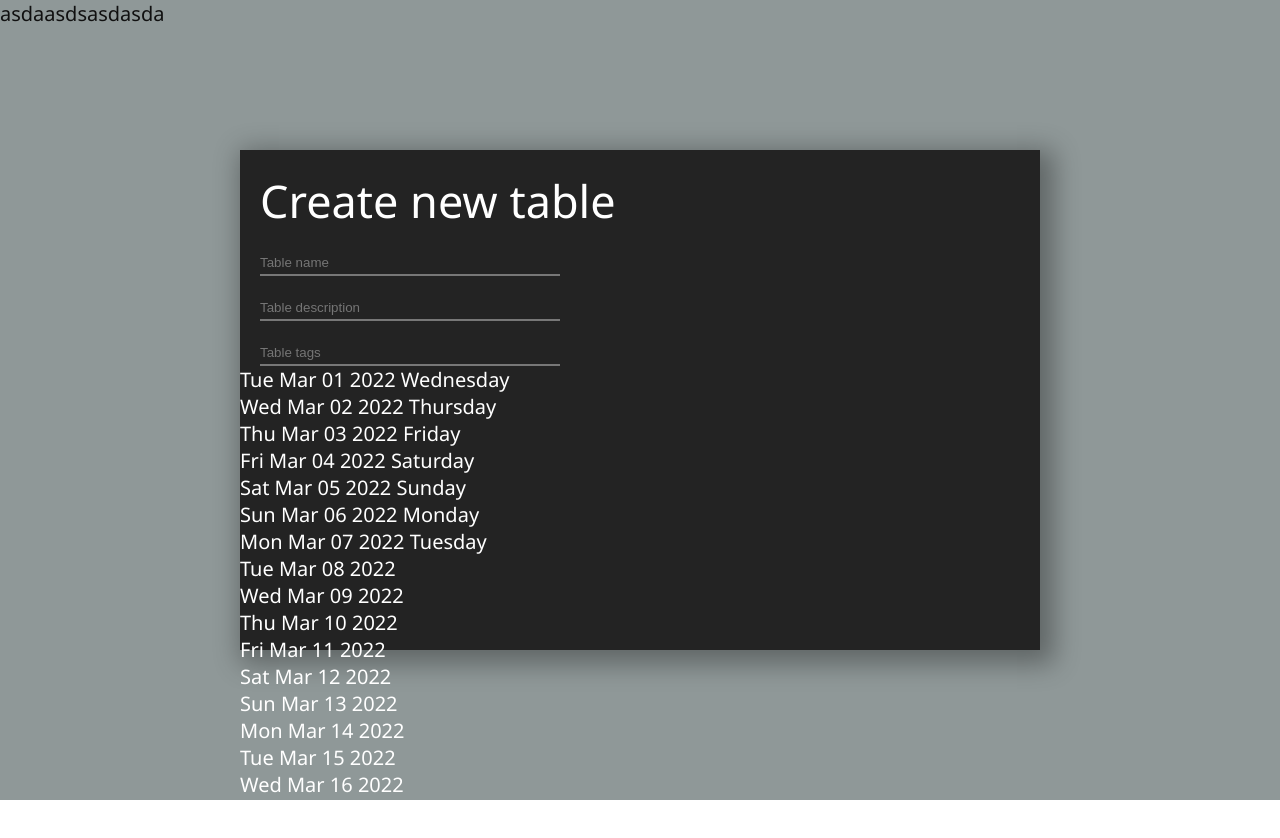
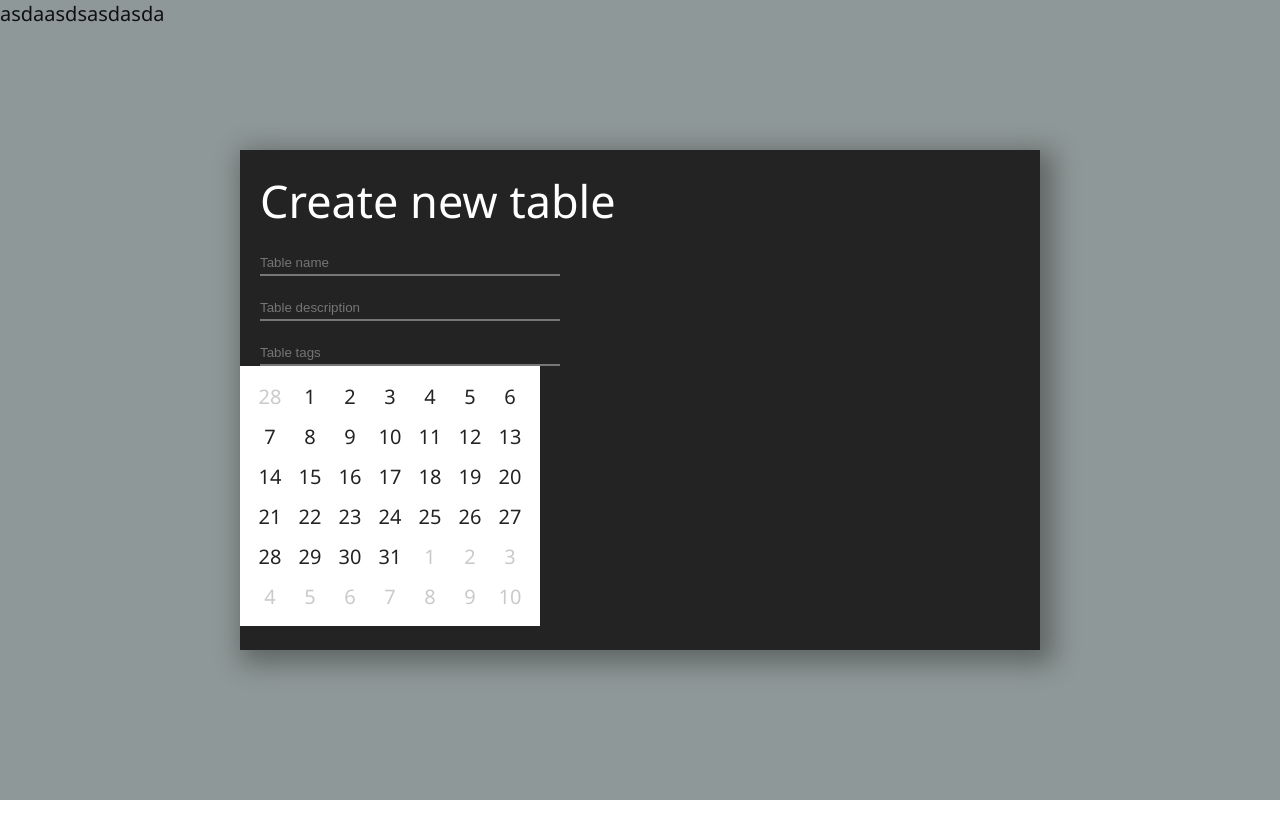
Before and after one commit to okbmsgnn/KSIUFPM, a React (Create React App) app: page / in a window 1280 px wide. Shown: the top 838 px of the page. After the commit the page ends 800 px from the top, so only its background shows below. Built offline with nearby package versions, Linux system fonts and the light colour scheme.

Commit message:
date picker days

```diff
--- a/src/components/custom-date-picker/actions.ts
+++ b/src/components/custom-date-picker/actions.ts
@@ -3,16 +3,25 @@ import { TimeData, TimeView } from './model';
 const namespace = '@customDatePicker';
 
 export const SET_VIEW = `${namespace}/SET_VIEW`;
-export const SET_DATES = `${namespace}/SET_DATES`;
+export const SET_ITEMS = `${namespace}/SET_ITEMS`;
 export const SET_SELECTED_DATE = `${namespace}/SET_SELECTED_DATE`;
 export const SET_PAGE_OFFSET = `${namespace}/SET_PAGE_OFFSET`;
 
 export const customDatePickerActions = {
-  setView: (payload: TimeView) => ({ type: SET_VIEW, payload }),
-  setDates: (payload: TimeData) => ({ type: SET_DATES, payload }),
+  setView: (payload: TimeView) => ({
+    type: SET_VIEW,
+    payload,
+  }),
+  setItems: (payload: TimeData) => ({
+    type: SET_ITEMS,
+    payload,
+  }),
   setSelectedDate: (payload: Date | null) => ({
     type: SET_SELECTED_DATE,
     payload,
   }),
-  setPageOffset: (payload: number) => ({ type: SET_PAGE_OFFSET, payload }),
+  setPageOffset: (payload: number) => ({
+    type: SET_PAGE_OFFSET,
+    payload,
+  }),
 };
--- a/src/components/custom-date-picker/index.tsx
+++ b/src/components/custom-date-picker/index.tsx
@@ -1,7 +1,11 @@
-import { utcMonth, utcYear } from 'd3-time';
+import { TimeInterval, utcDay, utcMonth, utcYear } from 'd3-time';
 import React from 'react';
 import { customDatePickerActions as actions } from './actions';
-import { generateDays, generateMonths, generateYears } from './generator';
+import {
+  generateDays,
+  generateMonths,
+  generateYears,
+} from './generator';
 import {
   CustomDatePickerState,
   TimeData,
@@ -11,15 +15,17 @@ import {
 } from './model';
 import { customDatePickerReducer, initialState } from './reducer';
 
-interface CustomDatePickerChildrenProps extends CustomDatePickerState {
+export interface CustomDatePickerChildrenProps
+  extends CustomDatePickerState {
   setView: (view: TimeView) => void;
   selectDate: (date: Date) => void;
   resetSelection: () => void;
   moveToNextPage: () => void;
   moveToPrevPage: () => void;
+  viewDate: Date;
 }
 
-interface CustomDatePickerProps {
+export interface CustomDatePickerProps {
   minDate?: Date;
   maxDate?: Date;
   initialDate?: Date;
@@ -32,10 +38,29 @@ export const CustomDatePicker = ({
   maxDate,
   initialDate,
 }: CustomDatePickerProps) => {
-  const [state, dispatch] = React.useReducer(customDatePickerReducer, {
-    ...initialState,
-    selectedDate: initialDate ?? null,
-  });
+  const [state, dispatch] = React.useReducer(
+    customDatePickerReducer,
+    {
+      ...initialState,
+      selectedDate: initialDate ?? null,
+    }
+  );
+
+  const viewDate = React.useMemo(() => {
+    if (state.view === TimeView.Day)
+      return utcMonth.offset(state.initialDate, state.pageOffset);
+
+    if (state.view === TimeView.Month)
+      return utcYear.offset(
+        utcYear.floor(state.initialDate),
+        state.pageOffset
+      );
+
+    return utcYear.offset(
+      utcYear.floor(state.initialDate),
+      state.pageOffset * 10
+    );
+  }, [state.pageOffset, state.initialDate, state.view]);
 
   const setView = React.useCallback((view: TimeView) => {
     dispatch(actions.setView(view));
@@ -50,12 +75,12 @@ export const CustomDatePicker = ({
   }, []);
 
   const moveToNextPage = React.useCallback(() => {
-    dispatch(actions.setPageOffset(state.pageOffset + 1));
+    dispatch(actions.setPageOffset(state.pageOffset - 1));
   }, [state.pageOffset]);
 
   const moveToPrevPage = React.useCallback(() => {
     dispatch(actions.setPageOffset(state.pageOffset - 1));
-  }, []);
+  }, [state.pageOffset]);
 
   const childrenProps = React.useMemo<CustomDatePickerChildrenProps>(
     () => ({
@@ -65,8 +90,17 @@ export const CustomDatePicker = ({
       resetSelection,
       moveToNextPage,
       moveToPrevPage,
+      viewDate,
     }),
-    [state, setView, selectDate, resetSelection, moveToNextPage, moveToPrevPage]
+    [
+      state,
+      setView,
+      selectDate,
+      resetSelection,
+      moveToNextPage,
+      moveToPrevPage,
+      viewDate,
+    ]
   );
 
   React.useEffect(() => {
@@ -76,9 +110,32 @@ export const CustomDatePicker = ({
       const days = generateDays(
         utcMonth.offset(state.initialDate, state.pageOffset)
       );
+      const daysBefore = days[0].getDay() - 1;
+      const daysAfter = 42 - daysBefore - days.length;
+
+      if (daysBefore !== 0) {
+        const daysToPrepend = (utcDay.every(1) as TimeInterval).range(
+          utcDay.offset(days[0], -daysBefore),
+          days[0],
+          1
+        );
+
+        days.unshift(...daysToPrepend);
+      }
+
+      if (daysAfter !== 0) {
+        const daysToAppend = (utcDay.every(1) as TimeInterval).range(
+          days[days.length - 1],
+          utcDay.offset(days[days.length - 1], daysAfter + 1),
+          1
+        );
+
+        days.pop();
+        days.push(...daysToAppend);
+      }
 
       timeData = {
-        cells: days.slice(0, 7).map((d) => TimeDay[d.getDay()]),
+        legends: days.slice(0, 7).map((d) => TimeDay[d.getDay()]),
         dates: days,
       };
     } else if (TimeView.Month) {
@@ -88,7 +145,7 @@ export const CustomDatePicker = ({
       const months = generateMonths(min, utcMonth.count(min, max));
 
       timeData = {
-        cells: months.map((d) => TimeMonth[d.getMonth()]),
+        legends: months.map((d) => TimeMonth[d.getMonth()]),
         dates: months,
       };
     } else {
@@ -97,13 +154,13 @@ export const CustomDatePicker = ({
       const years = generateYears(min, utcMonth.count(min, max));
 
       timeData = {
-        cells: years.map((d) => d.getFullYear().toString()),
+        legends: years.map((d) => d.getFullYear().toString()),
         dates: years,
       };
     }
 
     if (!timeData) return;
-    dispatch(actions.setDates(timeData));
+    dispatch(actions.setItems(timeData));
   }, [state.view, state.pageOffset, minDate, maxDate]);
 
   return <>{children(childrenProps)}</>;
--- a/src/components/custom-date-picker/model.ts
+++ b/src/components/custom-date-picker/model.ts
@@ -33,12 +33,12 @@ export const TimeMonth = [
 ];
 
 export interface TimeData {
-  cells: string[];
+  legends: string[];
   dates: Date[];
 }
 
 export interface CustomDatePickerState {
-  dates: TimeData | null;
+  items: TimeData;
   view: TimeView;
   selectedDate: Date | null;
   initialDate: Date;
--- a/src/components/custom-date-picker/reducer.ts
+++ b/src/components/custom-date-picker/reducer.ts
@@ -1,6 +1,6 @@
 import React from 'react';
 import {
-  SET_DATES,
+  SET_ITEMS,
   SET_PAGE_OFFSET,
   SET_SELECTED_DATE,
   SET_VIEW,
@@ -13,7 +13,7 @@ import {
 } from './model';
 
 export const initialState: CustomDatePickerState = {
-  dates: null,
+  items: { legends: [], dates: [] },
   view: TimeView.Day,
   selectedDate: null,
   initialDate: new Date(),
@@ -26,12 +26,15 @@ export const customDatePickerReducer: React.Reducer<
 > = (state, action) => {
   switch (action.type) {
     case SET_VIEW: {
-      return { ...initialState, view: action.payload as TimeView };
+      return {
+        ...state,
+        view: action.payload as TimeView,
+      };
     }
-    case SET_DATES: {
+    case SET_ITEMS: {
       return {
-        ...initialState,
-        dates: action.payload as TimeData,
+        ...state,
+        items: action.payload as TimeData,
       };
     }
     case SET_SELECTED_DATE: {
--- /dev/null
+++ b/src/components/neon-date-picker/DaysPicker.tsx
@@ -0,0 +1,95 @@
+import { utcDay } from 'd3-time';
+import React from 'react';
+import styled from 'styled-components';
+import { CustomDatePickerChildrenProps } from '../custom-date-picker';
+
+export const DaysPicker = ({
+  items,
+  selectedDate,
+  viewDate,
+  selectDate,
+}: CustomDatePickerChildrenProps) => {
+  const isDaySelected = React.useCallback(
+    (date: Date) => {
+      return selectedDate
+        ? utcDay.count(date, selectedDate) === 0
+        : false;
+    },
+    [selectedDate]
+  );
+
+  const isCurrentMonth = React.useCallback(
+    (date: Date) => date.getMonth() === viewDate.getMonth(),
+    [viewDate]
+  );
+
+  const rows = React.useMemo(
+    () =>
+      items.dates.reduce<Date[][]>((acc, n, idx) => {
+        const rowIndex = Math.floor(idx / 7);
+        if (!acc[rowIndex]) acc[rowIndex] = [];
+        acc[rowIndex].push(n);
+        return acc;
+      }, []),
+    [items.dates]
+  );
+
+  return (
+    <DaysPicker.DaysContainer>
+      {rows.map((row, idx) => (
+        <DaysPicker.DayRow key={idx}>
+          {row.map((day) => (
+            <DaysPicker.Day
+              key={day.toISOString()}
+              onClick={() => selectDate(day)}
+              className={`${isDaySelected(day) && 'selected'} ${
+                !isCurrentMonth(day) && 'other'
+              }`}
+            >
+              {day.getDate()}
+            </DaysPicker.Day>
+          ))}
+        </DaysPicker.DayRow>
+      ))}
+    </DaysPicker.DaysContainer>
+  );
+};
+
+DaysPicker.DaysContainer = styled.div`
+  color: #000;
+  height: 100%;
+
+  display: grid;
+  grid-template: repeat(6, 1fr) / 1fr;
+
+  .selected {
+    background: #232323;
+    color: #ffffff;
+  }
+
+  .other {
+    color: #cacaca;
+  }
+`;
+
+DaysPicker.DayRow = styled.div`
+  display: grid;
+  grid-template: 1fr / repeat(7, 1fr);
+`;
+
+DaysPicker.Day = styled.div`
+  background: #ffffff;
+  color: #232323;
+  border: 2px solid transparent;
+
+  display: flex;
+  justify-content: center;
+  align-items: center;
+
+  cursor: pointer;
+  transition: border-color 0.3s, color 0.3s, background 0.3s;
+
+  :hover {
+    border-color: #232323;
+  }
+`;
--- /dev/null
+++ b/src/components/neon-date-picker/index.tsx
@@ -0,0 +1,36 @@
+import React from 'react';
+import styled from 'styled-components';
+import {
+  CustomDatePicker,
+  CustomDatePickerChildrenProps,
+} from '../custom-date-picker';
+import { TimeView } from '../custom-date-picker/model';
+import { DaysPicker } from './DaysPicker';
+
+export const NeonDatePicker = () => {
+  const renderPicker = React.useCallback(
+    (props: CustomDatePickerChildrenProps) => {
+      if (props.view === TimeView.Day) {
+        return <DaysPicker {...props} />;
+      }
+
+      return null;
+    },
+    []
+  );
+
+  return (
+    <NeonDatePicker.Container>
+      <CustomDatePicker>
+        {(props) => renderPicker(props)}
+      </CustomDatePicker>
+    </NeonDatePicker.Container>
+  );
+};
+
+NeonDatePicker.Container = styled.div`
+  width: calc(40px * 7);
+  height: calc(40px * 6);
+  background: #fff;
+  padding: 10px;
+`;
--- a/src/modules/create-table-form/index.tsx
+++ b/src/modules/create-table-form/index.tsx
@@ -1,19 +1,25 @@
 import React from 'react';
 import styled from 'styled-components';
 import { CustomDatePicker } from '../../components/custom-date-picker';
+import { NeonDatePicker } from '../../components/neon-date-picker';
 import { NeonInput } from '../../components/neon-input';
 
 const CreateTableForm = () => {
   return (
     <CreateTableForm.Background>
       <CreateTableForm.Container>
-        <CreateTableForm.TitleText>Create new table</CreateTableForm.TitleText>
+        <CreateTableForm.TitleText>
+          Create new table
+        </CreateTableForm.TitleText>
 
         <CreateTableForm.InputContainer>
           <NeonInput
             backdropColor="#444"
             glowColor="aqua"
-            border={{ activeColor: '#fff', defaultColor: '#777' }}
+            border={{
+              activeColor: '#fff',
+              defaultColor: '#777',
+            }}
             placeholder="Table name"
             width={300}
           />
@@ -21,7 +27,10 @@ const CreateTableForm = () => {
           <NeonInput
             backdropColor="#444"
             glowColor="aqua"
-            border={{ activeColor: '#fff', defaultColor: '#777' }}
+            border={{
+              activeColor: '#fff',
+              defaultColor: '#777',
+            }}
             placeholder="Table description"
             width={300}
           />
@@ -29,23 +38,16 @@ const CreateTableForm = () => {
           <NeonInput
             backdropColor="#444"
             glowColor="aqua"
-            border={{ activeColor: '#fff', defaultColor: '#777' }}
+            border={{
+              activeColor: '#fff',
+              defaultColor: '#777',
+            }}
             placeholder="Table tags"
             width={300}
           />
         </CreateTableForm.InputContainer>
 
-        <CustomDatePicker>
-          {(props) => (
-            <div onClick={() => props.moveToNextPage()}>
-              {props.dates?.dates.map((d, idx) => (
-                <div key={d.toDateString() + '_' + idx}>
-                  {d.toDateString()} {props.dates?.cells[idx]}
-                </div>
-              ))}
-            </div>
-          )}
-        </CustomDatePicker>
+        <NeonDatePicker />
       </CreateTableForm.Container>
     </CreateTableForm.Background>
   );
```
Also changed, not shown: .prettierrc.yml.
